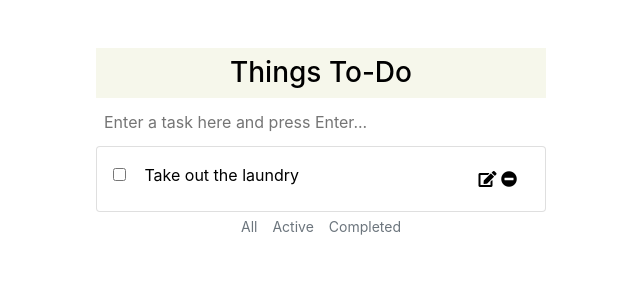
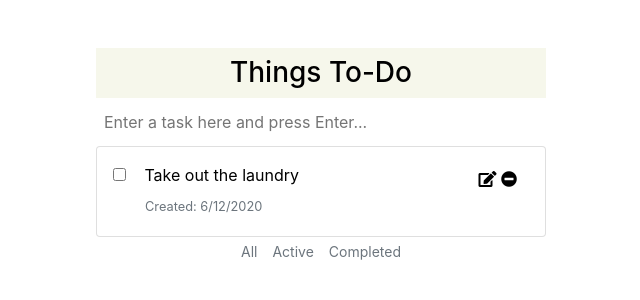
Before and after one commit to desmond-tuiyot/things-todo, a Flask app: page / in a window 1280 px wide. Shown: the top 300 px of the page, without its empty margins (319-959 px from the left). Run offline with Flask 2, Linux system fonts and the light colour scheme; some libraries are stand-ins or nearby versions.

Commit message:
Functionality to display date created

```diff
--- a/app/static/css/main.css
+++ b/app/static/css/main.css
@@ -25,7 +25,7 @@ body {
     border: none;
 }
 
-/* Label, text input, and paragraph text */
+/* Label, text input, and paragraph text, and date */
 
 .todo-label {
     cursor: pointer;
@@ -49,6 +49,11 @@ body {
 .todo-label .todo-checkbox {
     vertical-align: middle;
     margin-right: 10px;
+}
+
+#date-created {
+    margin-top: -10px;
+    margin-left: 44px;
 }
 
 /* edit and quit buttons styling */
--- a/app/static/js/main.js
+++ b/app/static/js/main.js
@@ -7,6 +7,8 @@ $(".todo-input").keypress(function(e){
         if (nextTask===""){
             return false;
         } else {
+            let dt = new Date();
+            let currentDate = "Created: " + dt.toLocaleDateString();
             let taskHTML = "<li class=\"list-group-item todo-task todo-active p-1\">\n" +
                 "                    <div class=\"p-2 row justify-content-between align-items-center no-gutters\">\n" +
                 "                        <div class=\"col\">\n" +
@@ -20,12 +22,17 @@ $(".todo-input").keypress(function(e){
                 "                            <button class=\"todo-quit\"><i class=\"fa fa-minus-circle\"></i></button>\n" +
                 "                        </div>\n" +
                 "                    </div>\n" +
+                "                    <p id=\"date-created\" class=\"small text-left text-secondary\">"+ currentDate +"</p>\n"+
                 "                </li>"
             $(".todo-task-list").append(taskHTML);
-            $(this).val("")
+            $(this).val("");
+            // add current date
+
+
             return true;
         }
     }
+
 });
 
 // function to remove tasks from list
@@ -37,10 +44,10 @@ $(".todo-task-list").on("click", ".todo-task .todo-quit", function(){
 $(".todo-task-list").on("click", ".todo-task .todo-checkbox", function(){
 
     if (this.checked){
-        $(this).parent().find("p").addClass("todo-done");
+        $(this).parent().find(".todo-text").addClass("todo-done");
         $(this).parent().parent().parent().parent().addClass("list-group-item-light todo-completed").removeClass("todo-active");
     }else {
-        $(this).parent().find("p").removeClass("todo-done");
+        $(this).parent().find(".todo-text").removeClass("todo-done");
         $(this).parent().parent().parent().parent().addClass("todo-active").removeClass("list-group-item-light todo-completed");
     }
 
@@ -51,7 +58,7 @@ $(".todo-task-list").on("click", ".todo-task .todo-edit-btn", function(){
     let taskParent = $(this).parent().parent();
     taskParent.find(".todo-checkbox").prop("disabled", true);
     taskParent.find(".todo-edit-btn").prop("disabled", true);
-    let pText = taskParent.find("p").text();
+    let pText = taskParent.find(".todo-text").text();
     taskParent.find("p").hide();
     taskParent.find(".todo-checkbox").after("<input type=\"text\" " +
                                                     "class=\"todo-text todo-edit text-secondary\" " +
@@ -72,7 +79,7 @@ $(".todo-task-list").on("keypress focusout", ".todo-task .todo-edit", function(e
         return false;
     }
 
-        taskParent.find("p").text(editValue).show();
+        taskParent.find(".todo-text").text(editValue).show();
         $(this).remove();
         taskParent.find(".todo-checkbox").prop("disabled", false);
         taskParent.find(".todo-edit-btn").prop("disabled", false);
@@ -94,3 +101,7 @@ $("#todo-show-completed").click(function(){
     $(".todo-completed").prop("hidden", false);
     $(".todo-active").prop("hidden", true);
 });
+
+// add current date
+let dt = new Date();
+$("#date-created").text("Created: " + dt.toLocaleDateString());
--- a/app/templates/todo_layout.html
+++ b/app/templates/todo_layout.html
@@ -35,6 +35,7 @@
                             <button class="todo-quit"><i class="fa fa-minus-circle"></i></button>
                         </div>
                     </div>
+                    <p id="date-created" class="small text-left text-secondary"></p>
                 </li>
             </ul>
             <div class="btn-group btn-group-sm todo-button-group" role="group" aria-label="todo-list-group">
```
Also changed, not shown: README.md.
